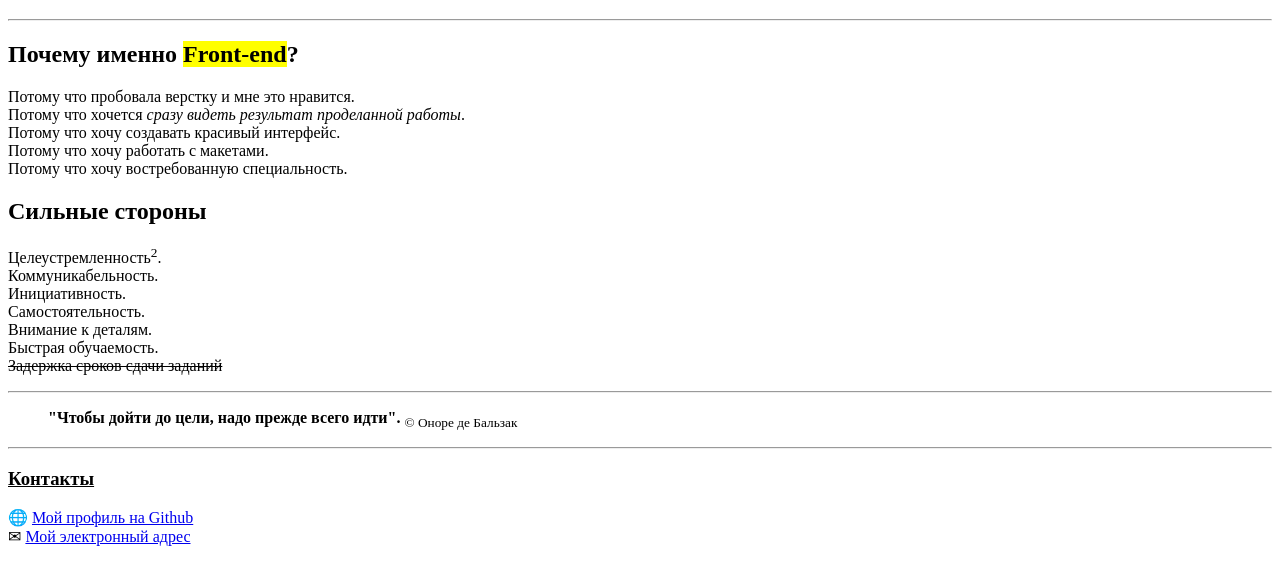
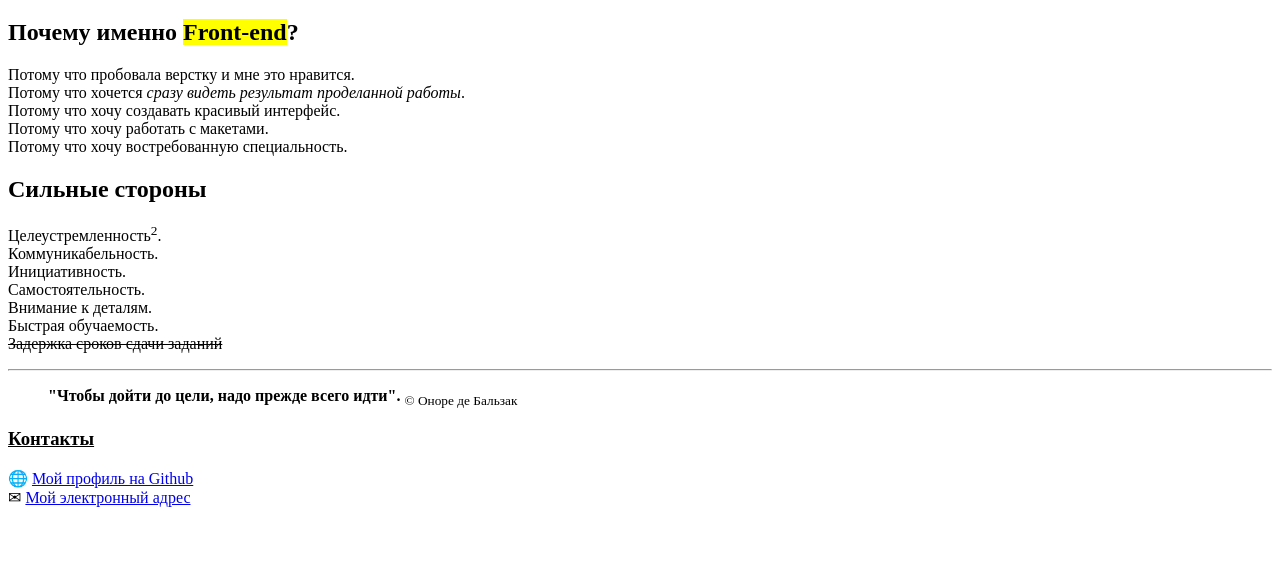
Before and after one commit to mashakhombak/if-html, a website: page about/index.html in a window 1280 px wide. Shown: the part 61-646 px from the top of the page. Drawn offline with Linux system fonts and the light colour scheme.

Commit message:
Сhanges based on comments from pull request.

```diff
--- a/about/index.html
+++ b/about/index.html
@@ -6,14 +6,11 @@
   </head>
   <body>
     <h1>Об авторе</h1>
-    <hr />
-
     <h2>Почему именно <mark>Front-end</mark>?</h2>
-
     <p>
       Потому что пробовала верстку и мне это нравится.<br />
-      Потому что хочется
-      <em>сразу видеть результат проделанной работы</em>.<br />
+      Потому что хочется <em>сразу видеть результат проделанной работы</em>.
+      <br />
       Потому что хочу создавать красивый интерфейс.<br />
       Потому что хочу работать с макетами.<br />
       Потому что хочу востребованную специальность.
@@ -33,8 +30,6 @@
       <strong>"Чтобы дойти до цели, надо прежде всего идти".</strong>
       <sub>&#169; Оноре де Бальзак</sub>
     </blockquote>
-    <hr />
-
     <h3><ins>Контакты</ins></h3>
     <p>
       &#127760;
@@ -42,8 +37,10 @@
         href="https://github.com/mashakhombak"
         target="_blank"
         title="Перейти на Github"
-        >Мой профиль на Github</a
-      ><br />
+      >
+        Мой профиль на Github
+      </a>
+      <br />
       &#9993; <a href="mailto:mashakhombak@gmail.com">Мой электронный адрес</a>
     </p>
   </body>
```
